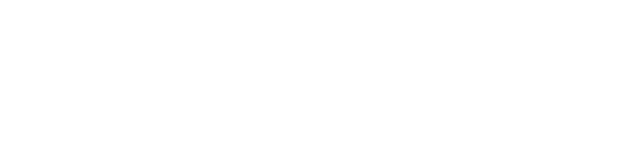
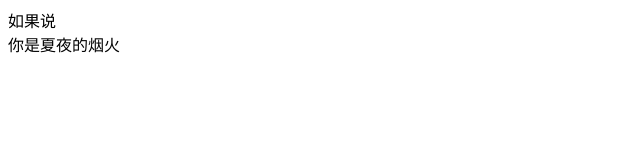
Before and after one commit to stpolemo/steven, a plain HTML site: page index.html in a window 1280 px wide. Shown: the whole page, without its empty margins (0-640 px from the left). Drawn offline with Linux system fonts and the light colour scheme.

Commit message:
如果说

```diff
--- a/index.html
+++ b/index.html
@@ -7,6 +7,7 @@
     <title>Document</title>
 </head>
 <body>
-    <div如果说></div>
+    <div>如果说</div>
+    <span>你是夏夜的烟火</span>
 </body>
 </html>
```
